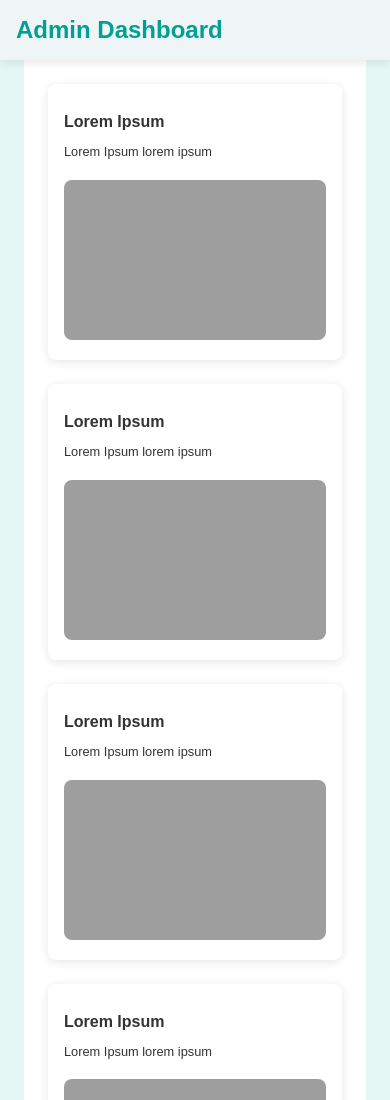
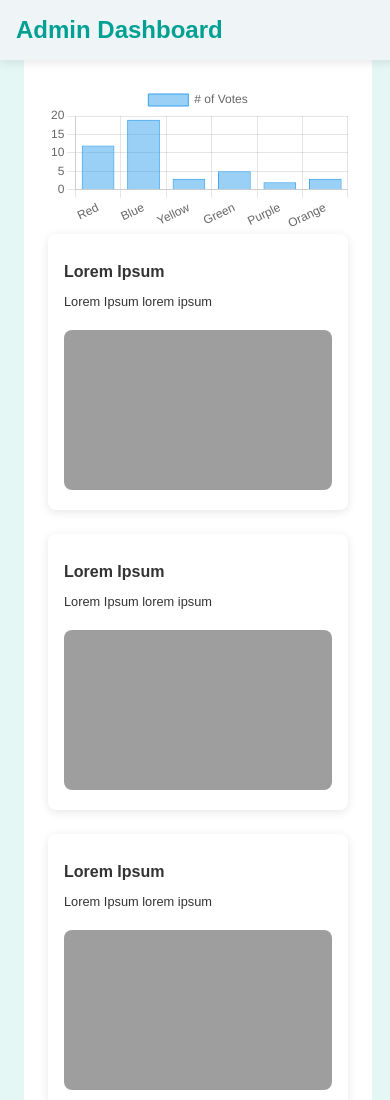
Before and after one commit to alejandro-ryt/responsive-dashboard, a plain HTML site: page index.html in a window 390 px wide. Shown: the top 1100 px of the page. Drawn offline with nearby package versions, Linux system fonts and the light colour scheme.

Commit message:
analytics and minified css added

```diff
--- a/css/styles.css
+++ b/css/styles.css
@@ -123,4 +123,8 @@ nav a:focus {
     .sidebar {
         display: none; /* Hide sidebar on small screens */
     }
+
+    .cardContainer {
+        grid-template-columns: repeat(auto-fill, minmax(175px, 1fr));
+    }
 }
--- a/index.html
+++ b/index.html
@@ -14,7 +14,8 @@
     <link
         href="https://fonts.googleapis.com/css2?family=Lato:ital,wght@0,100;0,300;0,400;0,700;0,900;1,100;1,300;1,400;1,700;1,900&display=swap"
         rel="stylesheet">
-    <link rel="stylesheet" href="/css/styles.css">
+
+    <link rel="stylesheet" href="/css/styles.min.css">
 </head>
 
 <body>
@@ -28,15 +29,15 @@
                     <img src="/assets/svg/dashboard.svg" alt="Dashboard Icon">
                     Dashboard
                 </a>
-                <a href="#" tabindex="1">
+                <a href="#" tabindex="0">
                     <img src="/assets/svg/analytics.svg" alt="Analytics Icon">
                     Analytics
                 </a>
-                <a href="#" tabindex="2">
+                <a href="#" tabindex="0">
                     <img src="/assets/svg/settings.svg" alt="Settings Icon">
                     Settings
                 </a>
-                <a href="#" tabindex="3">
+                <a href="#" tabindex="0">
                     <img src="/assets/svg/profile.svg" alt="Profile Icon">
                     Profile
 
@@ -44,6 +45,10 @@
             </nav>
         </aside>
         <main class="mainContent">
+            <div>
+                <canvas id="myChart"></canvas>
+            </div>
+
             <section class="cardContainer">
                 <card-component card-title="Lorem Ipsum" card-subtitle="Lorem Ipsum lorem ipsum"
                     card-imgsrc="https://picsum.photos/200"></card-component>
@@ -97,6 +102,30 @@
         </footer>
     </div>
 
+    <script src="https://cdn.jsdelivr.net/npm/chart.js"></script>
+    <script>
+        const ctx = document.getElementById('myChart');
+
+        new Chart(ctx, {
+            type: 'bar',
+            data: {
+                labels: ['Red', 'Blue', 'Yellow', 'Green', 'Purple', 'Orange'],
+                datasets: [{
+                    label: '# of Votes',
+                    data: [12, 19, 3, 5, 2, 3],
+                    borderWidth: 1
+                }]
+            },
+            options: {
+                scales: {
+                    y: {
+                        beginAtZero: true
+                    }
+                }
+            }
+        });
+    </script>
+
     <script src="/js/cardComponent.js"></script>
 </body>
 
--- a/js/cardComponent.js
+++ b/js/cardComponent.js
@@ -15,6 +15,7 @@ class CardComponent extends HTMLElement {
             <img src="${imgSource}" loading="lazy" alt="..." />
         `;
         wrapper.className = 'card';
+        wrapper.tabIndex = 0;
 
         const style = document.createElement('style');
         style.textContent = `
```
Also changed, not shown: css/styles.min.css (added).
